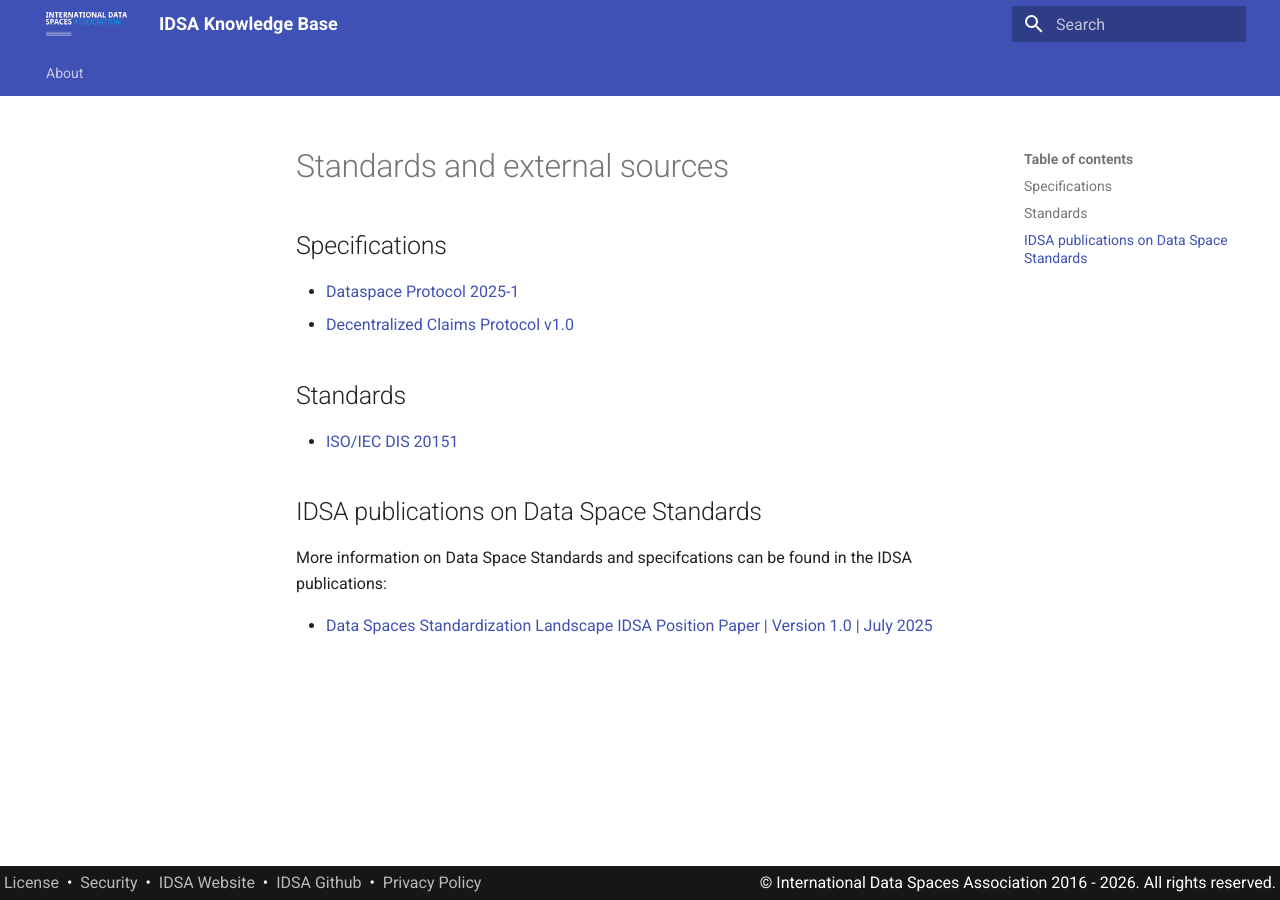
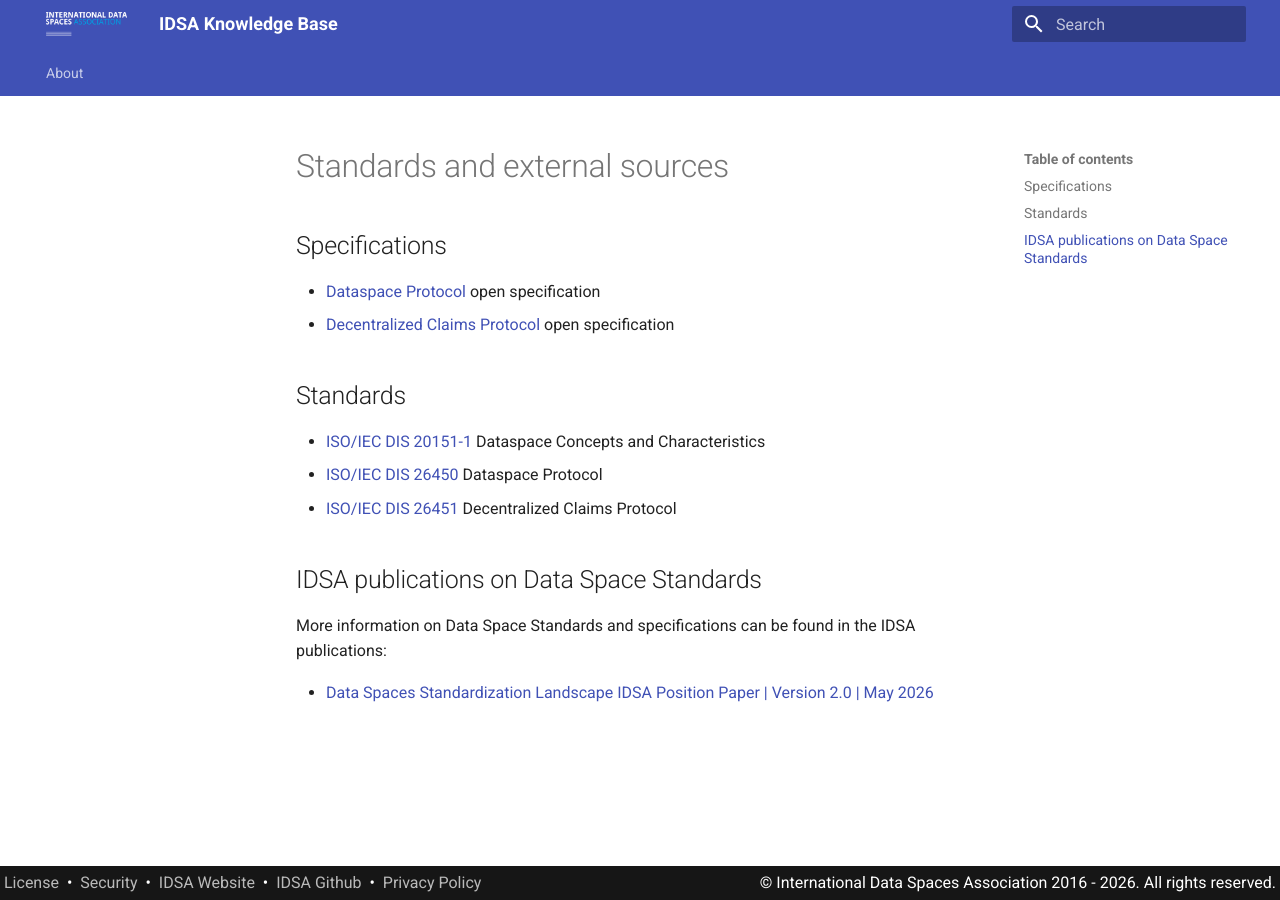
Before and after one commit to International-Data-Spaces-Association/knowledge-base, an MkDocs documentation site: the page built from docs/standards.md, in a window 1280 px wide. Built offline with MkDocs 1.6.1 and Material for MkDocs 9.7.7, drawn with Linux system fonts in a browser that asks for light colours.

Commit message:
Update standards.md #50 (#52)
* Update standards.md #50

updated links for DSP and DCP to version agnostic strings to make sure they are always up-to-date and added ISO DIS links for these

* Update standards.md #50

* Enhance documentation with descriptions for standards

Updated specifications and standards with additional descriptions for clarity.

---------

Co-authored-by: Sebastian Steinbuss <23654606+ssteinbuss@users.noreply.github.com>

```diff
--- a/docs/standards.md
+++ b/docs/standards.md
@@ -2,15 +2,17 @@
 
 ## Specifications
 
-* [Dataspace Protocol 2025-1](https://eclipse-dataspace-protocol-base.github.io/DataspaceProtocol/2025-1-err1/)
-* [Decentralized Claims Protocol v1.0](https://eclipse-dataspace-dcp.github.io/decentralized-claims-protocol/v1.0.1/)
+* [Dataspace Protocol](https://eclipse-dataspace-protocol-base.github.io/DataspaceProtocol/) open specification
+* [Decentralized Claims Protocol](https://eclipse-dataspace-dcp.github.io/decentralized-claims-protocol/) open specification
 
 ## Standards
 
-* [ISO/IEC DIS 20151](https://www.iso.org/standard/86589.html)
+* [ISO/IEC DIS 20151-1](https://www.iso.org/standard/86589.html) Dataspace Concepts and Characteristics
+* [ISO/IEC DIS 26450](https://www.iso.org/standard/93502.html) Dataspace Protocol
+* [ISO/IEC DIS 26451](https://www.iso.org/standard/93503.html) Decentralized Claims Protocol
 
 ## IDSA publications on Data Space Standards
 
-More information on Data Space Standards and specifcations can be found in the IDSA publications:
+More information on Data Space Standards and specifications can be found in the IDSA publications:
 
-* [Data Spaces Standardization Landscape IDSA Position Paper | Version 1.0 | July 2025](https://internationaldataspaces.org/download/51948/?tmstv=1776866573)
+* [Data Spaces Standardization Landscape IDSA Position Paper | Version 2.0 | May 2026](https://internationaldataspaces.org/download/54823/?tmstv=1790819955)
```
